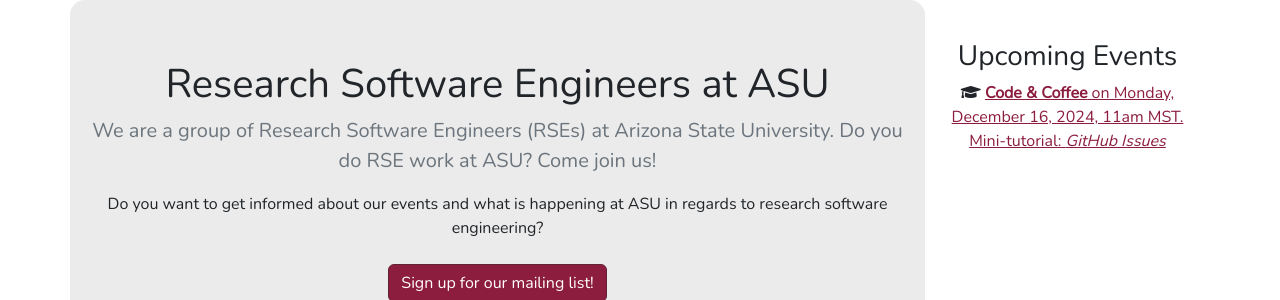
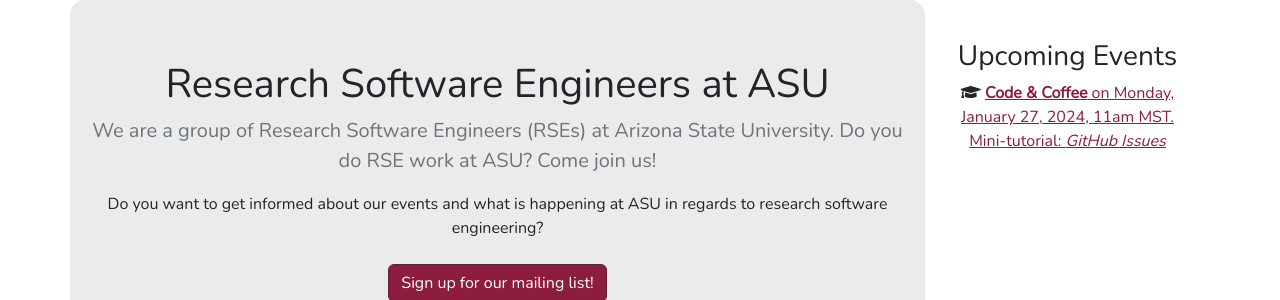
Before and after one commit to rse-asu/rse-asu.github.io, a Jekyll site: the page built from index.markdown, in a window 1280 px wide. Shown: the part 164-464 px from the top of the page. Built offline with Jekyll 4.4.1, drawn with Linux system fonts in a browser that asks for light colours; nearby versions of some CDN libraries.

Commit message:
Update index.markdown

```diff
--- a/index.markdown
+++ b/index.markdown
@@ -21,7 +21,7 @@
       <div class="col-lg-3 col-md-8 mx-auto" style="padding: 20px; padding-top: 40px">
       <h3>Upcoming Events</h3>
       <p>
-        <i class="fas fa-graduation-cap"></i> <a href="{{ "/code-coffee" }}"><b>Code & Coffee</b> on Monday, December 16, 2024, 11am MST. Mini-tutorial: <i>GitHub Issues</i></a>
+        <i class="fas fa-graduation-cap"></i> <a href="{{ "/code-coffee" }}"><b>Code & Coffee</b> on Monday, January 27, 2024, 11am MST. Mini-tutorial: <i>GitHub Issues</i></a>
       </p>
       <!--
       <p>
```
